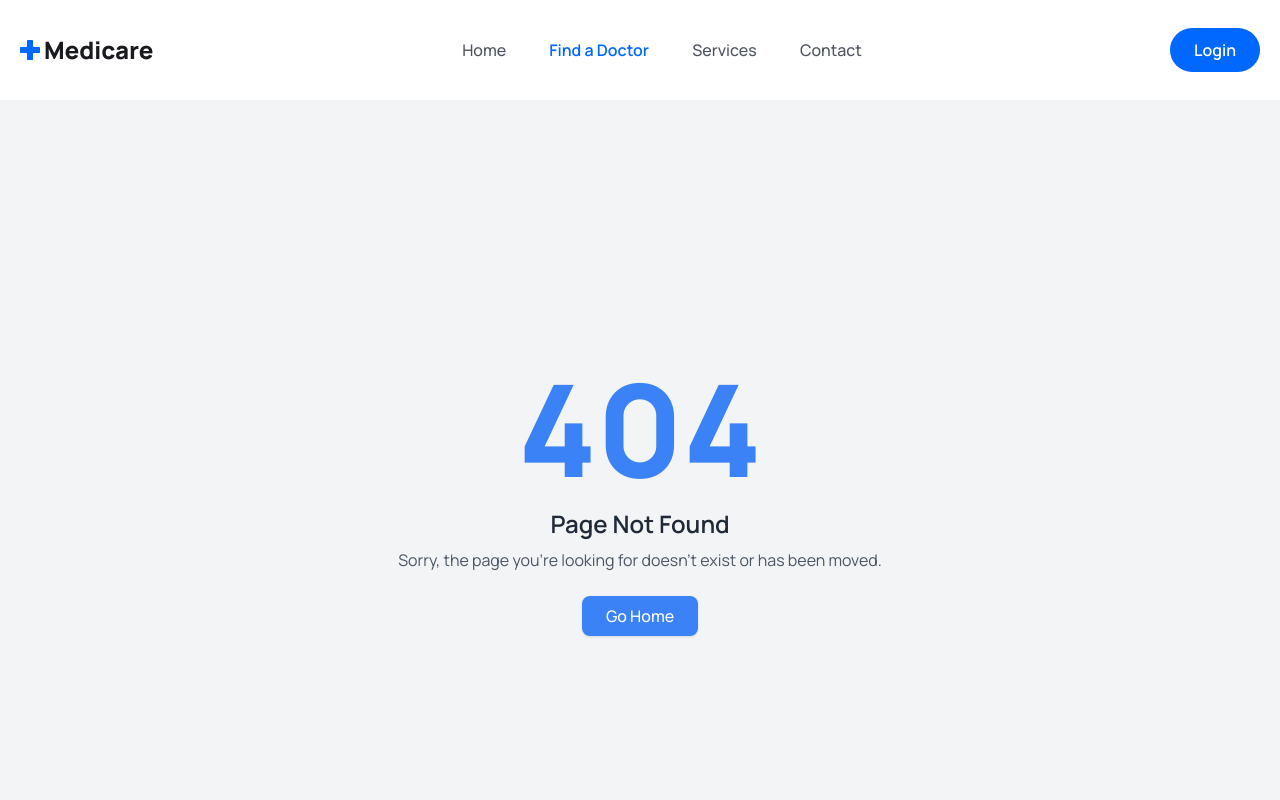
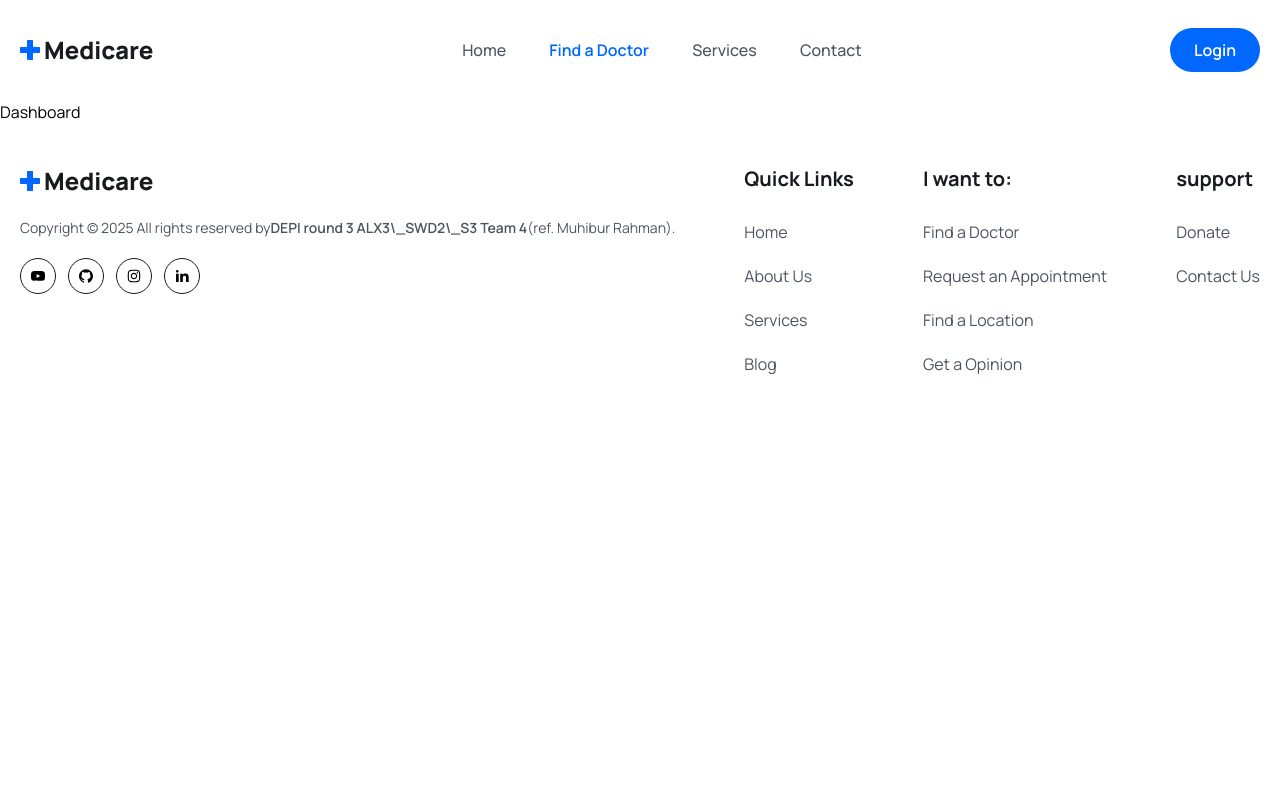
Before and after one commit to mohamedEssamMo/Mentoring_platform, a React (Vite) app in the folder frontend/: page /doctors/profile/me in a window 1280 px wide. Shown: the top 800 px of the page. Built offline with nearby package versions, Linux system fonts and the light colour scheme.

Commit message:
Add Empty Dashboard files

```diff
--- /dev/null
+++ b/frontend/src/Dashboard/doctor-account/Dashboard.jsx
@@ -0,0 +1,9 @@
+import React from 'react'
+
+const Dashboard = () => {
+  return (
+    <div>Dashboard</div>
+  )
+}
+
+export default Dashboard
--- /dev/null
+++ b/frontend/src/Dashboard/user-account/MYAccount.jsx
@@ -0,0 +1,9 @@
+import React from 'react'
+
+const MYAccount = () => {
+  return (
+    <div>MYAccount</div>
+  )
+}
+
+export default MYAccount
--- a/frontend/src/routes/Routers.jsx
+++ b/frontend/src/routes/Routers.jsx
@@ -7,6 +7,8 @@ import Signup from "../pages/Signup";
 import Doctors from "../pages/Doctors/Doctors";
 import DoctorDetails from "../pages/Doctors/DoctorDetails";
 import Notfound from "../pages/NotFound";
+import MyAccount from "../Dashboard/user-account/MYAccount.jsx"
+import Dashboard from "../Dashboard/doctor-account/Dashboard.jsx"
 
 import { Routes, Route } from "react-router-dom";
 
@@ -21,6 +23,9 @@ const Routers = () => {
       <Route path="/register" element={<Signup />} />
       <Route path="/doctors" element={<Doctors />} />
       <Route path="/doctors/:id" element={<DoctorDetails />} />
+      <Route path="/users/profile/me" element={<MyAccount />} />
+      <Route path="/doctors/profile/me" element={<Dashboard />} />
+
       <Route path="*" element={<Notfound />} />
     </Routes>
   );
```
